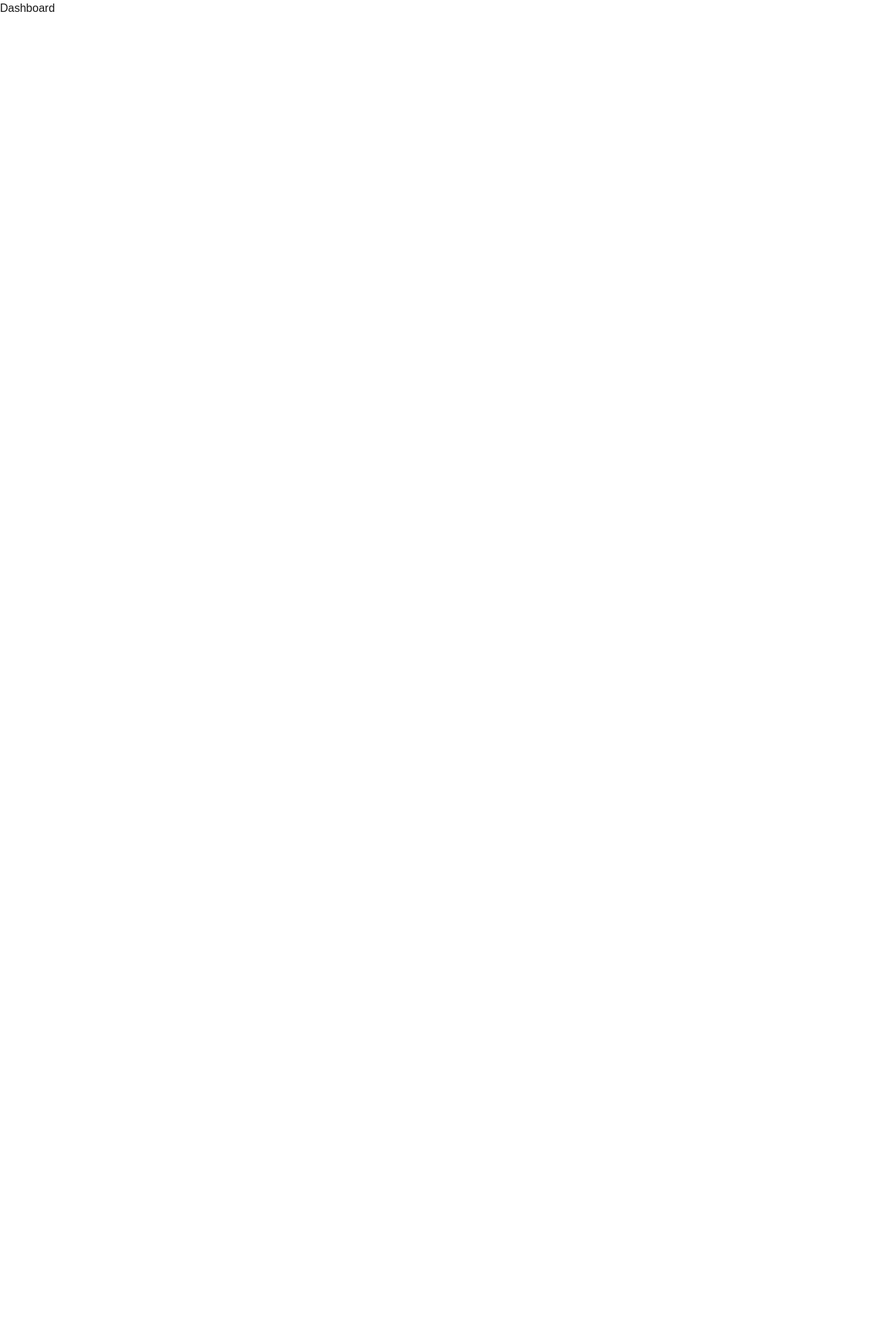
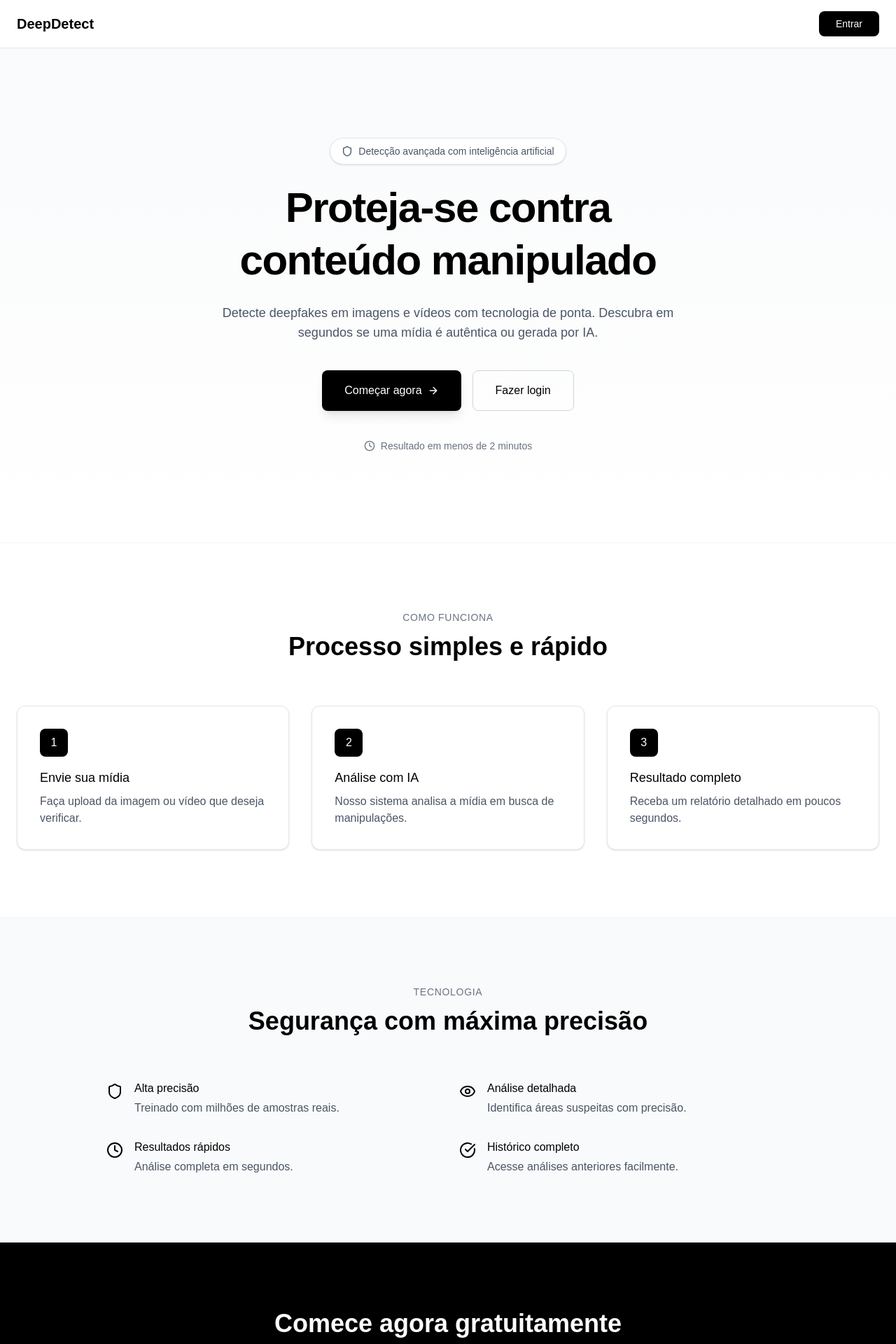
Before and after one commit to leandroleonard/deepfake-ui, a Next.js app: page / in a window 1280 px wide. Before the commit this address had no page. Shown: the top 1920 px of the page at 70% size. Before the commit the page ends 800 px from the top, so only its background shows below. Built offline with nearby package versions, Linux system fonts and the light colour scheme.

Commit message:
feat(page): home page

```diff
--- a/src/app/(public)/page.tsx
+++ b/src/app/(public)/page.tsx
@@ -1,13 +1,190 @@
 'use client';
 
-import { useAuth } from '@/hooks/useAuth';
+import { useState, useEffect } from 'react';
+import { Shield, Eye, Clock, CheckCircle, ArrowRight } from 'lucide-react';
+import Link from 'next/link';
+import { isAuthenticated } from '@/lib/auth';
+import Header from '@/components/header';
 
-export default function DashboardPage() {
-  useAuth();
+export default function HomePage() {
+  const [auth, setAuth] = useState(false);
+
+  useEffect(() => {
+    setAuth(isAuthenticated());
+  }, []);
 
   return (
-    <div>
-      <h1>Dashboard</h1>
+    <div className="min-h-screen bg-white text-black">
+
+      <Header />
+
+      <section className="relative overflow-hidden">
+        <div className="absolute inset-0 bg-gradient-to-b from-gray-50 to-white"></div>
+
+        <div className="relative max-w-7xl mx-auto px-6 pt-32 pb-32">
+          <div className="text-center max-w-4xl mx-auto">
+            {/* badge */}
+            <div className="inline-flex items-center gap-2 border border-gray-200 bg-white shadow-sm rounded-full px-4 py-2 mb-6 text-sm text-gray-600">
+              <Shield className="w-4 h-4" />
+              Detecção avançada com inteligência artificial
+            </div>
+
+            <h1 className="text-5xl md:text-6xl font-semibold tracking-tight mb-6 leading-tight">
+              Proteja-se contra
+              <br />
+              conteúdo manipulado
+            </h1>
+
+            <p className="text-lg text-gray-600 mb-10 max-w-2xl mx-auto">
+              Detecte deepfakes em imagens e vídeos com tecnologia de ponta.
+              Descubra em segundos se uma mídia é autêntica ou gerada por IA.
+            </p>
+
+            <div className="flex flex-col sm:flex-row gap-4 justify-center">
+              <Link
+                href={auth ? '/analysis/new' : '/register'}
+                className="
+                  inline-flex items-center justify-center gap-2
+                  px-8 py-4
+                  bg-black text-white
+                  rounded-lg
+                  hover:bg-gray-900
+                  shadow-lg hover:shadow-xl
+                  transition-all duration-200
+                "
+              >
+                {auth ? 'Nova análise' : 'Começar agora'}
+                <ArrowRight className="w-4 h-4" />
+              </Link>
+
+              {!auth && (
+                <Link
+                  href="/login"
+                  className="
+                    px-8 py-4
+                    border border-gray-300
+                    rounded-lg
+                    hover:bg-gray-50
+                    transition-all duration-200
+                  "
+                >
+                  Fazer login
+                </Link>
+              )}
+            </div>
+
+            <div className="mt-10 flex items-center justify-center gap-2 text-sm text-gray-500">
+              <Clock className="w-4 h-4" />
+              Resultado em menos de 2 minutos
+            </div>
+          </div>
+        </div>
+      </section>
+
+      <section className="py-24 border-t border-gray-100">
+        <div className="max-w-7xl mx-auto px-6">
+          <div className="text-center mb-16">
+            <p className="text-sm text-gray-500 mb-3 uppercase tracking-wider">Como funciona</p>
+            <h2 className="text-4xl font-semibold">Processo simples e rápido</h2>
+          </div>
+
+          <div className="grid md:grid-cols-3 gap-8">
+            {[
+              {
+                step: '1',
+                title: 'Envie sua mídia',
+                desc: 'Faça upload da imagem ou vídeo que deseja verificar.',
+              },
+              {
+                step: '2',
+                title: 'Análise com IA',
+                desc: 'Nosso sistema analisa a mídia em busca de manipulações.',
+              },
+              {
+                step: '3',
+                title: 'Resultado completo',
+                desc: 'Receba um relatório detalhado em poucos segundos.',
+              },
+            ].map((item) => (
+              <div
+                key={item.step}
+                className="
+                  border border-gray-200
+                  rounded-xl
+                  p-8
+                  bg-white
+                  shadow-sm hover:shadow-md
+                  transition-all
+                "
+              >
+                <div className="w-10 h-10 bg-black text-white rounded-lg flex items-center justify-center mb-4">
+                  {item.step}
+                </div>
+                <h3 className="text-lg font-medium mb-2">{item.title}</h3>
+                <p className="text-gray-600">{item.desc}</p>
+              </div>
+            ))}
+          </div>
+        </div>
+      </section>
+
+      <section className="py-24 bg-gray-50 border-t border-gray-100">
+        <div className="max-w-5xl mx-auto px-6">
+          <div className="text-center mb-16">
+            <p className="text-sm text-gray-500 mb-3 uppercase tracking-wider">Tecnologia</p>
+            <h2 className="text-4xl font-semibold">Segurança com máxima precisão</h2>
+          </div>
+
+          <div className="grid md:grid-cols-2 gap-8">
+            {[
+              { icon: Shield, title: 'Alta precisão', desc: 'Treinado com milhões de amostras reais.' },
+              { icon: Eye, title: 'Análise detalhada', desc: 'Identifica áreas suspeitas com precisão.' },
+              { icon: Clock, title: 'Resultados rápidos', desc: 'Análise completa em segundos.' },
+              { icon: CheckCircle, title: 'Histórico completo', desc: 'Acesse análises anteriores facilmente.' },
+            ].map((item, i) => {
+              const Icon = item.icon;
+              return (
+                <div key={i} className="flex gap-4">
+                  <Icon className="w-6 h-6 mt-1 text-black" />
+                  <div>
+                    <h3 className="font-medium mb-1">{item.title}</h3>
+                    <p className="text-gray-600">{item.desc}</p>
+                  </div>
+                </div>
+              );
+            })}
+          </div>
+        </div>
+      </section>
+
+      <section className="py-24 bg-black text-white">
+        <div className="max-w-4xl mx-auto text-center px-6">
+          <h2 className="text-4xl font-semibold mb-4">
+            {auth ? 'Não perca nenhum resultado' : 'Comece agora gratuitamente'}
+          </h2>
+          <p className="text-gray-300 mb-8">Detecte deepfakes com tecnologia de ponta</p>
+          <Link
+            href={auth ? '/history' : '/register'}
+            className="
+              inline-block
+              bg-white text-black
+              px-8 py-4
+              rounded-lg
+              hover:bg-gray-100
+              transition-all
+              shadow-lg
+            "
+          >
+            {auth ? 'Acessar histórico' : 'Criar conta grátis'}
+          </Link>
+        </div>
+      </section>
+
+      <footer className="border-t border-gray-200 py-8">
+        <div className="max-w-7xl mx-auto px-6 text-center text-sm text-gray-500">
+          © 2026 DeepDetect. Todos os direitos reservados.
+        </div>
+      </footer>
     </div>
   );
 }
--- /dev/null
+++ b/src/components/header.tsx
@@ -0,0 +1,80 @@
+'use client';
+
+import Link from 'next/link';
+import { usePathname } from 'next/navigation';
+import { User } from 'lucide-react';
+import { isAuthenticated } from '@/lib/auth';
+
+interface HeaderProps {
+  credits?: number;
+}
+
+export default function Header({ credits = 0 }: HeaderProps) {
+  const pathname = usePathname();
+  const auth = isAuthenticated();
+
+  return (
+    <header className="border-b border-gray-200 bg-white">
+      <div className="max-w-7xl mx-auto px-6 py-4 flex items-center justify-between">
+        <div className="flex items-center gap-12">
+          <Link href="/" className="text-xl font-semibold">
+            DeepDetect
+          </Link>
+
+          {auth && (
+            <nav className="hidden md:flex gap-8">
+              <Link
+                href="/history"
+                className={`text-sm ${
+                  pathname === '/history'
+                    ? 'text-black'
+                    : 'text-gray-600 hover:text-black'
+                }`}
+              >
+                Suas Análises
+              </Link>
+
+              <Link
+                href="/analysis/new"
+                className={`text-sm ${
+                  pathname === '/analysis/new'
+                    ? 'text-black'
+                    : 'text-gray-600 hover:text-black'
+                }`}
+              >
+                Nova Análise
+              </Link>
+            </nav>
+          )}
+        </div>
+
+        <div className="flex items-center gap-4">
+          {auth ? (
+            <>
+              <div className="hidden md:flex items-center gap-2 px-4 py-2 bg-gray-100 rounded-lg">
+                <span className="text-sm text-gray-600">💎</span>
+                <span className="text-sm font-medium">
+                  {credits} crédito{credits !== 1 ? 's' : ''}
+                </span>
+              </div>
+
+              <Link
+                href="/profile"
+                className="w-10 h-10 rounded-full bg-black text-white flex items-center justify-center"
+              >
+                <User className="w-5 h-5" />
+              </Link>
+            </>
+          ) : (
+            <Link
+              href="/login"
+              className="px-6 py-2 bg-black text-white rounded-lg text-sm hover:bg-gray-800 transition-colors"
+            >
+              Entrar
+            </Link>
+          )}
+        </div>
+      </div>
+    </header>
+  );
+}
```
